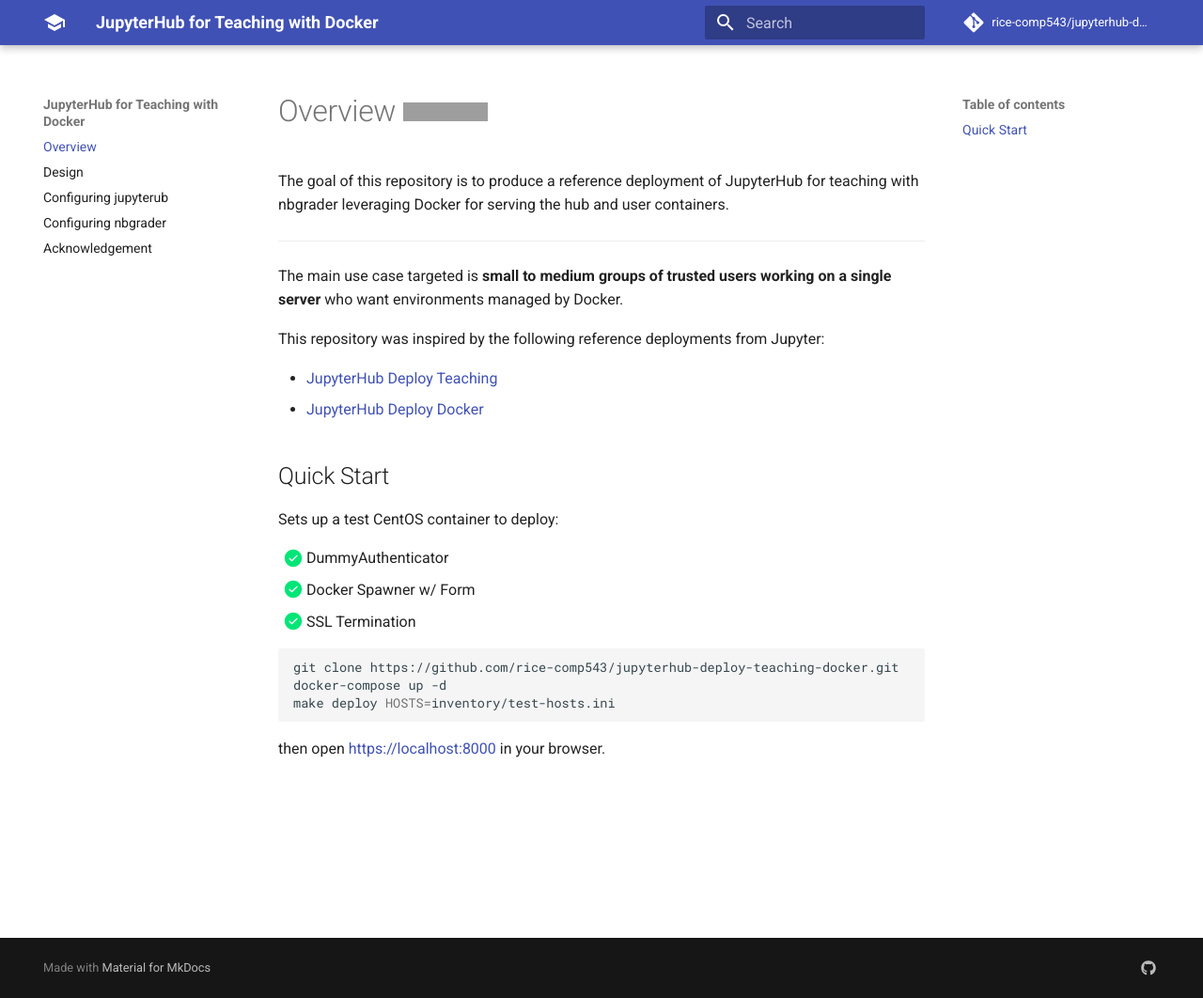
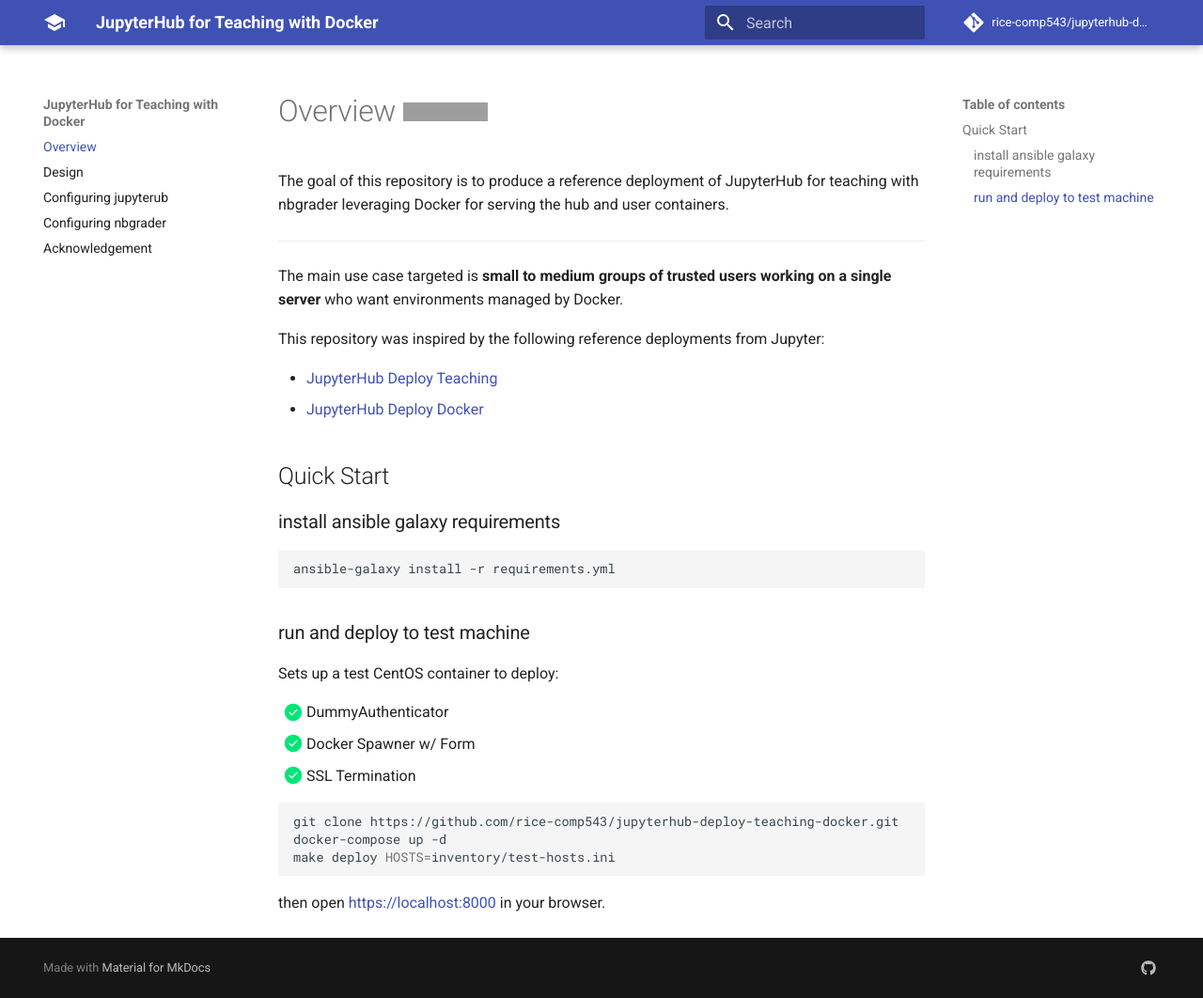
Before and after one commit to gvacaliuc/jupyterhub-deploy-teaching-docker, an MkDocs documentation site: the page built from docs/index.md, in a window 1280 px wide and 1062 px high. Shown: the whole window at 94% size. Built offline with MkDocs 1.6.1 and Material for MkDocs 9.7.7, drawn with Linux system fonts in a browser that asks for light colours; comment, search, counter and statistics services are not loaded; grey boxes are pictures that could not be loaded.

Commit message:
update that we should install ansible-galaxy roles

````diff
--- a/ansible.cfg
+++ b/ansible.cfg
@@ -1,6 +1,6 @@
 # Custom configuration settings for Ansible application
 [defaults]
-roles_path=./roles
+roles_path=./roles/ext
 log_path = ./ansible.log
 
 [privilege_escalation]
--- a/docs/index.md
+++ b/docs/index.md
@@ -17,6 +17,14 @@ Jupyter:
 
 ## Quick Start
 
+### install ansible galaxy requirements
+
+```
+ansible-galaxy install -r requirements.yml
+```
+
+### run and deploy to test machine
+
 Sets up a test CentOS container to deploy:
 
 * [x] DummyAuthenticator
````
Also changed, not shown: 1 other file.
